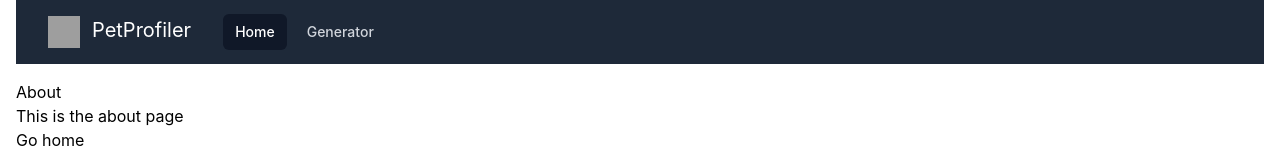
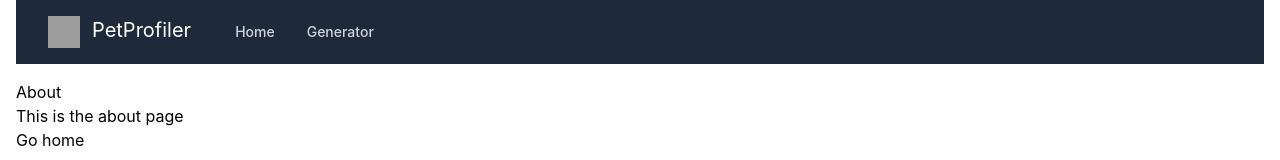
Before and after one commit to camthorsen/profile-pal, a Next.js app in the folder packages/nextjs/: page /about in a window 1280 px wide. Shown: the top 160 px of the page. Built offline with nearby package versions, Linux system fonts and the light colour scheme; grey boxes are pictures that could not be loaded.

Commit message:
ui: Add routing to navbar

```diff
--- a/packages/nextjs/src/components/Header.tsx
+++ b/packages/nextjs/src/components/Header.tsx
@@ -1,17 +1,19 @@
+import Link from 'next/link';
+import type { ReactElement } from 'react';
+
 import { TheNavBar } from '@/components/TheNavBar.tsx';
-import type { ReactElement } from 'react';
 
 export function Header(): ReactElement {
   return (
     <header className="flex h-16 items-center max-w-7xl px-4 sm:px-6 lg:px-8 gap-8 bg-gray-800">
-      <div className="flex gap-3 shrink-0">
+      <Link href="/" className="flex gap-3 shrink-0">
         <img
           alt="Pet Profile Generator"
           src="https://tailwindcss.com/plus-assets/img/logos/mark.svg?color=indigo&shade=500"
           className="size-8"
         />
         <span className="text-xl text-white">PetProfiler</span>
-      </div>
+      </Link>
       <TheNavBar />
     </header>
   );
--- a/packages/nextjs/src/components/TheNavBar.tsx
+++ b/packages/nextjs/src/components/TheNavBar.tsx
@@ -1,37 +1,42 @@
 import Link from 'next/link';
+import { usePathname } from 'next/navigation';
 import type { ReactElement } from 'react';
 
-interface Link {
+interface NavLink {
   name: string;
   href: string;
-  current: boolean;
 }
-
-export function TheNavBar(): ReactElement {
-  const navigation: Link[] = [
-    { name: 'Home', href: '#', current: true },
-    { name: 'Generator', href: '/generator', current: false },
-  ];
 
 function classNames(...classes: string[]) {
   return classes.filter(Boolean).join(' ');
 }
 
+export function TheNavBar(): ReactElement {
+  const pathname = usePathname();
+
+  const navigation: NavLink[] = [
+    { name: 'Home', href: '/' },
+    { name: 'Generator', href: '/generator' },
+  ];
+
   return (
     <nav className="flex justify-start gap-2">
-      {navigation.map((item: Link) => (
+      {navigation.map((item: NavLink) => {
+        const isCurrent = pathname === item.href;
+        return (
           <Link
             key={item.name}
             href={item.href}
             className={classNames(
-            item.current ? 'bg-gray-900 text-white' : 'text-gray-300 hover:bg-gray-700 hover:text-white',
+              isCurrent ? 'bg-gray-900 text-white' : 'text-gray-300 hover:bg-gray-700 hover:text-white',
               'rounded-md px-3 py-2 text-sm font-medium',
             )}
-          aria-current={item.current ? 'page' : undefined}
+            aria-current={isCurrent ? 'page' : undefined}
           >
             {item.name}
           </Link>
-      ))}
+        );
+      })}
     </nav>
   );
 }
```
Lines whose indentation alone changed are shown as unchanged.
